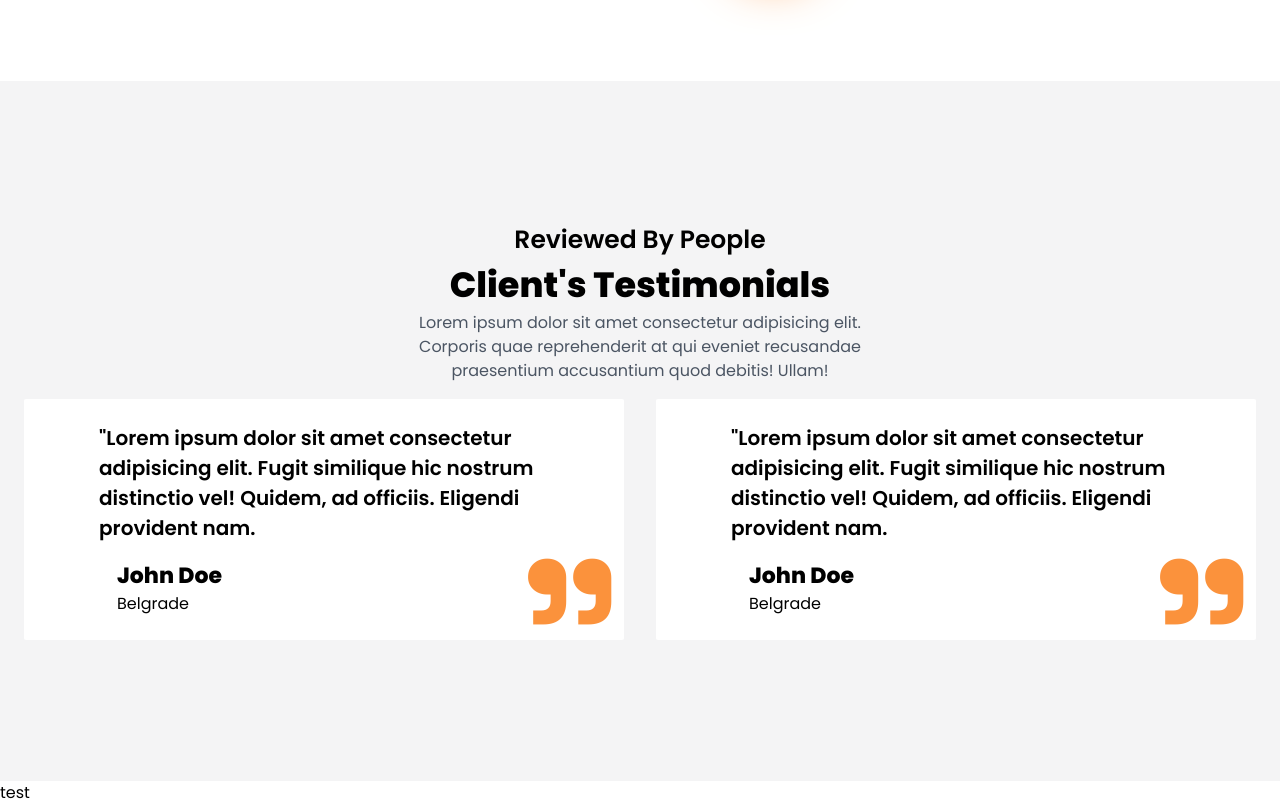
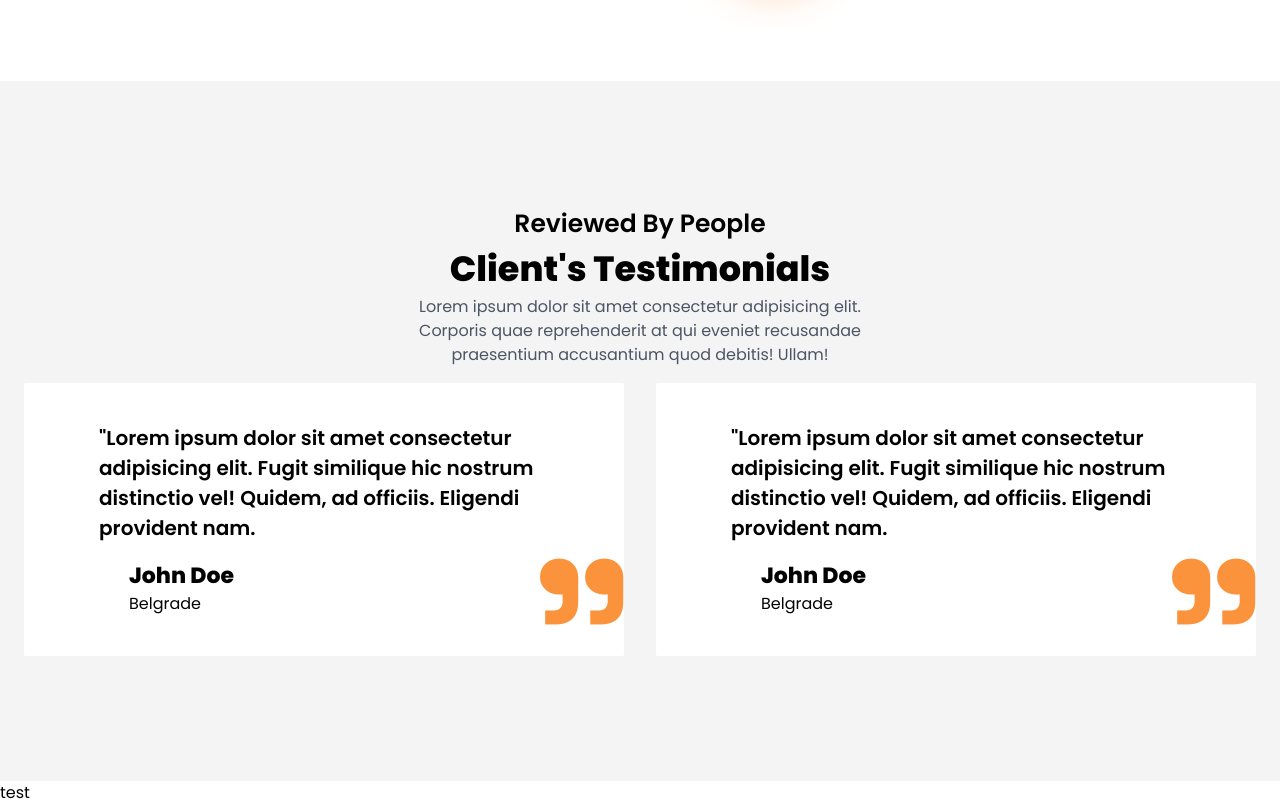
Before and after one commit to VahapCanDongel/car-hire, a React (Vite) app: page / in a window 1280 px wide. Shown: the part 3139-3944 px from the top of the page. Built offline with nearby package versions, Linux system fonts and the light colour scheme.

Commit message:
Added padding

```diff
--- a/src/components/Testimonial.jsx
+++ b/src/components/Testimonial.jsx
@@ -1,7 +1,7 @@
 export default function Testimonial() {
     return (
       <div>
-        <div className="bg-white w-[600px] p-6 rounded-sm flex justify-center items-center flex-col sm:w-[400px]">
+        <div className="bg-white w-[600px] p-10 rounded-sm flex justify-center items-center flex-col sm:w-[400px]">
           <p className="w-[450px] text-[20px] font-semibold sm:text-[15px] sm:w-[350px]">
             "Lorem ipsum dolor sit amet consectetur adipisicing elit. Fugit
             similique hic nostrum distinctio vel! Quidem, ad officiis. Eligendi
--- a/src/sections/Testimonials.jsx
+++ b/src/sections/Testimonials.jsx
@@ -2,7 +2,7 @@ import Testimonial from "../components/Testimonial";
 
 export default function Testimonials() {
   return (
-    <div className="bg-zinc-100 flex flex-col justify-center items-center h-[700px]">
+    <div className="bg-zinc-100 flex flex-col justify-center items-center min-h-[700px] sm:py-10">
       <div className="w-full flex justify-center items-center flex-col ">
         <div className="text-[25px] font-semibold">Reviewed By People</div>
         <div className="text-[35px] font-bold">Client's Testimonials</div>
```
